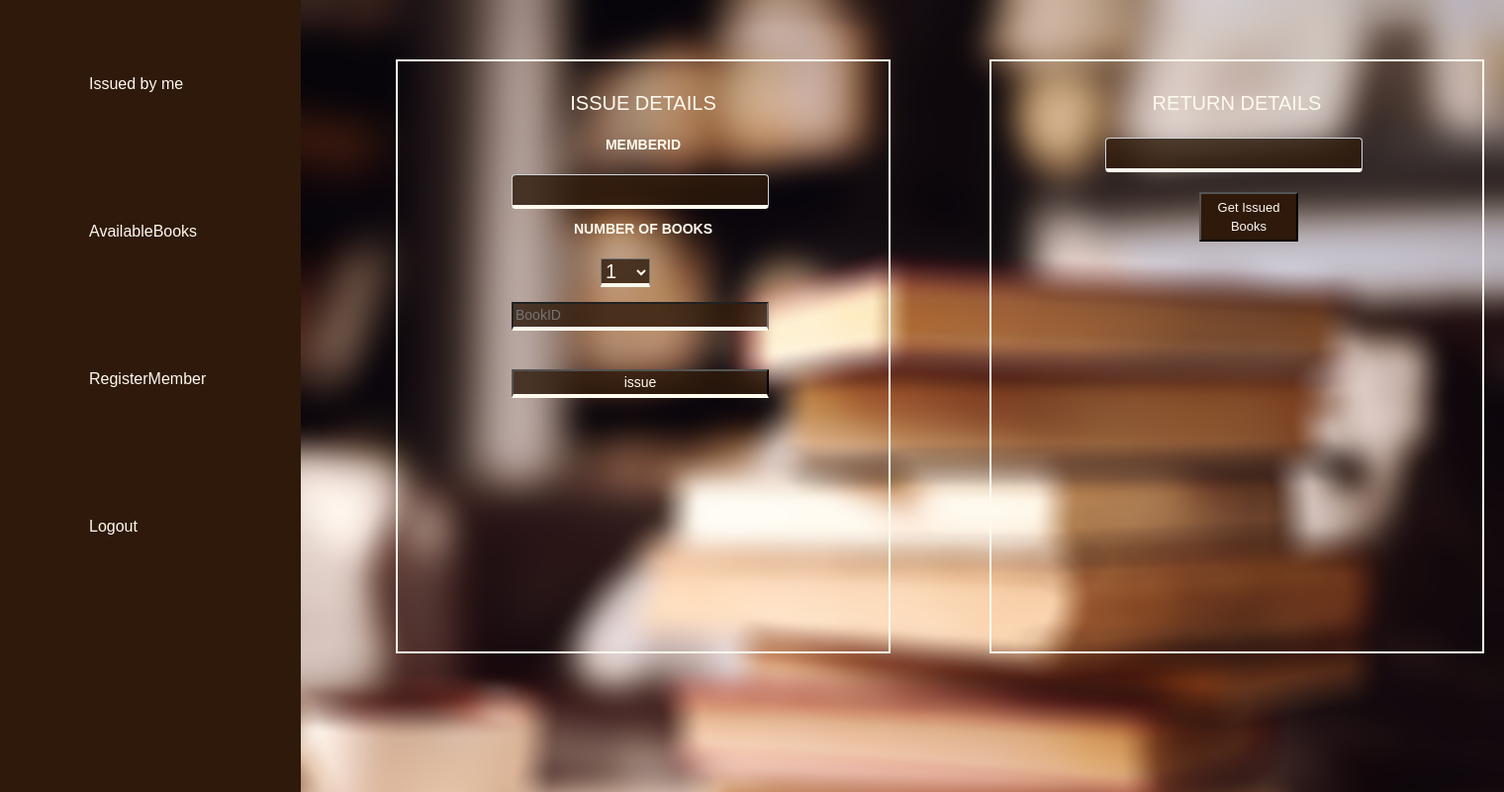
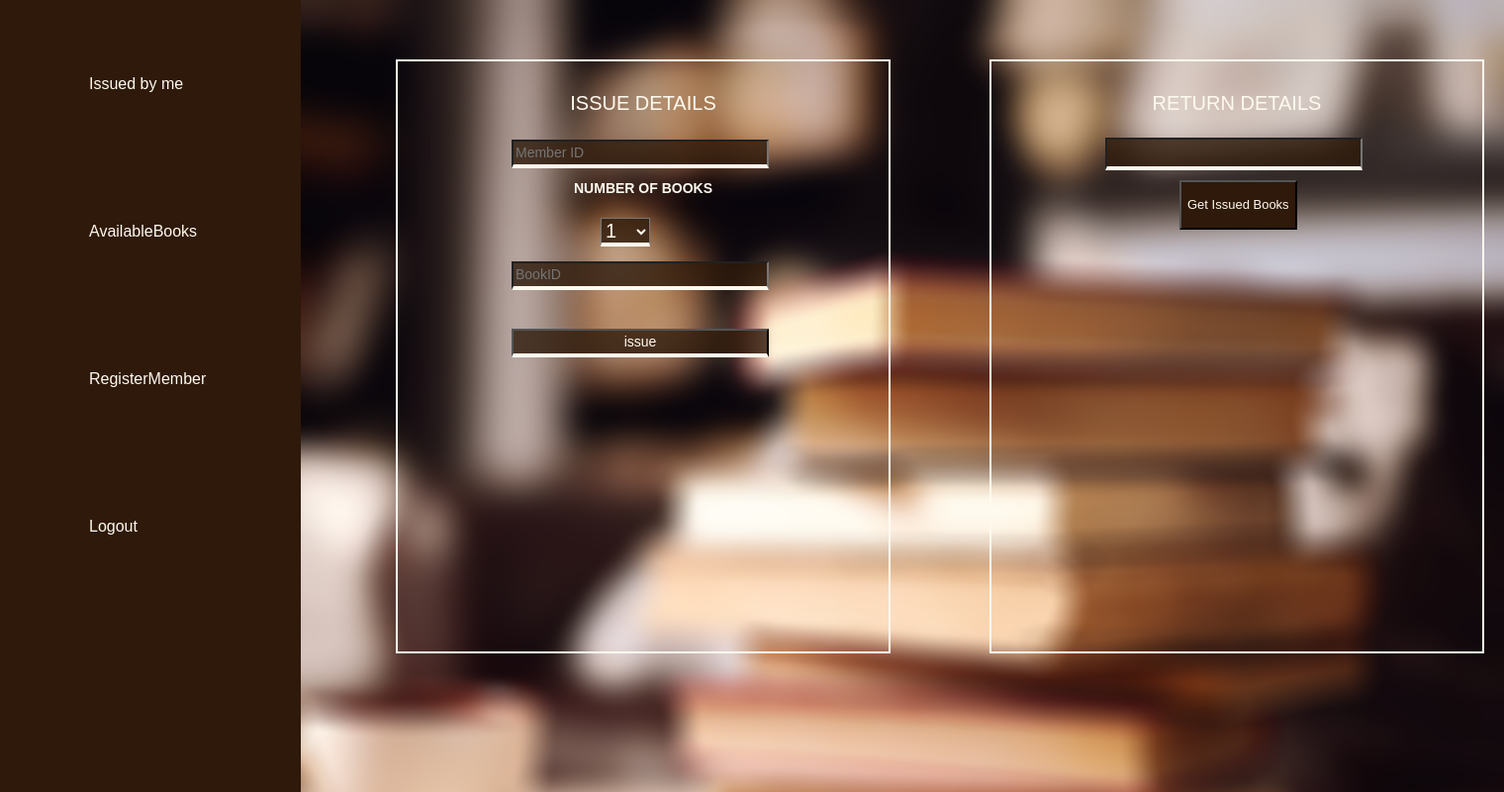
Before and after one commit to pran01/LibraryManagement, a Flask app: page /home in a window 1520 px wide. Shown: the whole page at 99% size. Run offline with Flask 2, Linux system fonts and the light colour scheme; a user stored in the database is signed in; some libraries are stand-ins or nearby versions.

Commit message:
Home done

```diff
--- a/librarymanagement/static/css/style.css
+++ b/librarymanagement/static/css/style.css
@@ -239,6 +239,9 @@ p {
     position: relative;
     top: 30px;
   }
+  .return-details h4{
+    text-align: center;
+  }
   .return-details{
     position: absolute;
     left: 1000px;
@@ -246,6 +249,8 @@ p {
     width: 500px;
     height: 600px;
     border: #FFFAEE solid 2px;
+    color: #FFFAEE;
+    display: block;
   }
   .return-info label{
     position: relative;
@@ -276,13 +281,16 @@ p {
   .get-book-details{
     background-color: rgba(46, 25, 11, 1);
     color: #FFFAEE;
-    width: 100px;
+    width: auto;
     height: 50px;
-    margin-top: 30px;
-    margin-left: 210px;
+    margin-top: 20px;
+    margin-left: 190px;
     font-size: 13px;
     position: relative;
     top: 35px;
+  }
+  .show-issue{
+    margin-top: 10px;
   }
   .calculate-fine{
     background-color: rgba(46, 25, 11, 1);
@@ -291,17 +299,17 @@ p {
     height: 40px;
     position: relative;
     top: 30px;
-    left: 170px;
+    left: 190px;
   }
 .show-fine{
   color: #FFFAEE;
   font-size: 12px;
   position: relative;
-  left: 190px;
+  left: 10px;
   top: 45px;
 }
 .issued-books{
-  display: grid;
+  display: block;
 }
 .return-btn{
   background-color: rgba(46, 25, 11, 1);
@@ -310,7 +318,7 @@ p {
     height: 40px;
     position: relative;
     top: 40px;
-    left: 180px;
+    left: 190px;
 }
 .bg-reg{
   background-image: url(../images/books2.png);
@@ -397,3 +405,15 @@ left: 0;
   left: 42%;
   font-size: 10px;
 }
+
+input[type='checkbox'] {
+  -webkit-appearance:none;
+  width:20px;
+  height:20px;
+  background:white;
+  border-radius:5px;
+  border:2px solid #555;
+}
+input[type='checkbox']:checked {
+  background: rgb(91, 123, 187);
+}
--- a/librarymanagement/static/js/home.js
+++ b/librarymanagement/static/js/home.js
@@ -54,9 +54,13 @@ getBooksBtn.addEventListener("click", () => {
       return;
     }
     response.json().then(function (data) {
-      issuedBooks.innerHTML =``;
-      for (book of data.bookid)
-        issuedBooks.innerHTML += `<input readonly value="${book.name} (id: ${book.id})" /> <input type="checkbox" name="checkBooks" value=${book.id} /><br />`;
+      issuedBooks.innerHTML = `</br>`;
+      if (data.bookid.length) {
+        for (book of data.bookid)
+          issuedBooks.innerHTML += `<div class="container"><input readonly value="${book.name} (id: ${book.id})" /> <input type="checkbox" name="checkBooks" value=${book.id} /></div><br/>`;
+      }
+      else
+      issuedBooks.innerHTML += `<h4>No Books Issued</h4>`
       calculateFine.removeAttribute("hidden");
     });
   });
--- a/librarymanagement/templates/home.html
+++ b/librarymanagement/templates/home.html
@@ -18,12 +18,10 @@
     <form class="isdet issue-info form-group" method="POST" action="">
         <h2>Issue Details</h2>
         {{ issueForm.hidden_tag() }}
+        {{ issueForm.memberId(class="issue-memberid", placeholder="Member ID")}}
 
-        {{ issueForm.memberId.label(class="form-control-label issue-memberid-label") }}
-        {{ issueForm.memberId(class="form-control form-group-sm issue-memberid")}}
-
-        <label>Number of books</label>
-        <select id="issueBookNo">
+        <label for="issue-book-select">Number of books</label>
+        <select id="issueBookNo" name="issue-book-select">
             <option value=1>1</option>
             <option value=2>2</option>
             <option value=3>3</option>
@@ -43,14 +41,14 @@
         <h2>Return Details</h2>
         {{ returnForm.hidden_tag() }}
 
-        {{ returnForm.memberId(class="form-control form-group-sm return-memberid") }}
+        {{ returnForm.memberId(class="return-memberid") }}
 
-        <button class="get-book-details" type="button">Get Issued Books</button>
+        <button class="get-book-details" type="button">Get Issued Books</button><br/>
         <div class="show-issue">
         <div class="issued-books">
 
         </div>
-    </div>
+        </div>
         <button hidden type="button" class="calculate-fine">Calculate Fine</button>
         <div class="show-fine">
 
```
Also changed, not shown: librarymanagement/LMS.db.
